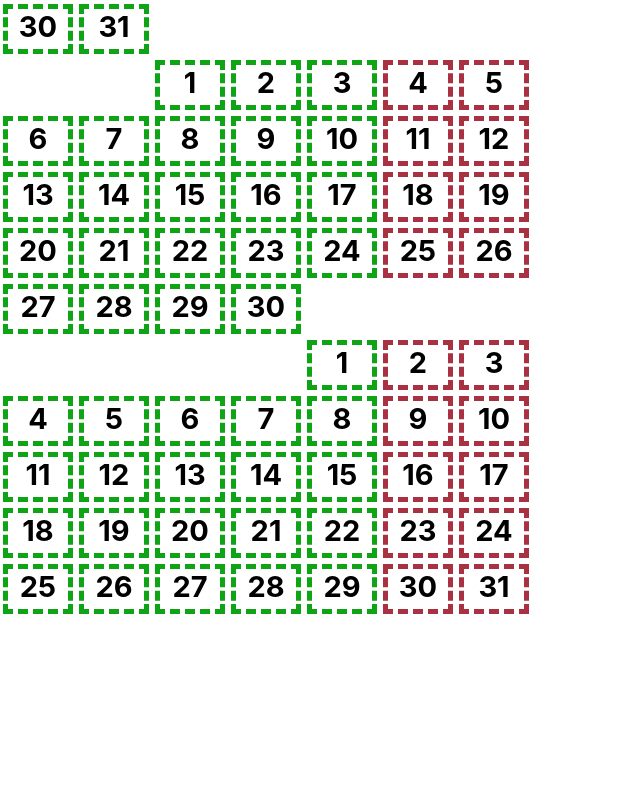
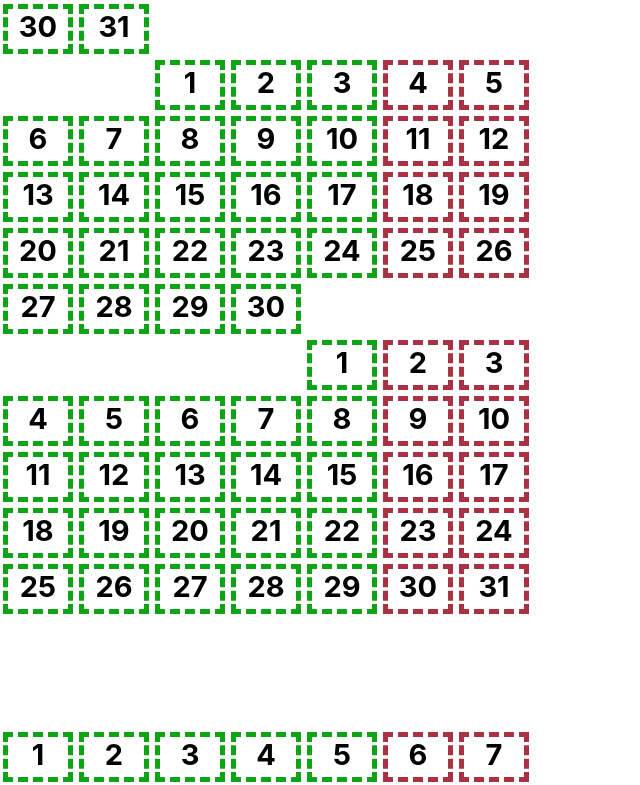
Before and after one commit to maxim-kocheganov/calender, a React (Create React App) app: page / in a window 1280 px wide. Shown: the part 1455-2240 px from the top of the page, without its empty margins (0-640 px from the left). Before the commit the page ends 2128 px from the top, so only its background shows below. Built offline with nearby package versions, Linux system fonts and the light colour scheme.

Commit message:
Fixed empty weekBlock

```diff
--- a/src/App.js
+++ b/src/App.js
@@ -253,8 +253,8 @@ class App extends Component {
           let weekdayElem = arr[index + dayOfWeek];
           localContent.push(<DayBlock onClick={this.clickDay} hideGray={hideNonRelated} key={String(Math.random()) + elem.day} currentMonth={weekdayElem.currentMonth} dayOff={weekdayElem.dayOff}>{weekdayElem.day}</DayBlock>)
         }
+        content.push(<WeekBlock key={String(Math.random()) + elem.day}>{localContent}</WeekBlock>)
       }
-      content.push(<WeekBlock key={String(Math.random()) + elem.day}>{localContent}</WeekBlock>)
     } )
     return content
   }
@@ -263,12 +263,11 @@ class App extends Component {
   {
     console.log('hit')
     let calender = []
-    for(let month = 1; month <= 6; month++)
+    for(let month = 1; month <= 12; month++)
     {
       calender.push(this.constructHTMLMounth(month,2022, true))
     }
 
-    calender.push(this.constructHTMLMounth(7,2022, true))
     console.log(calender)
     return (
       <div className="App">
```
